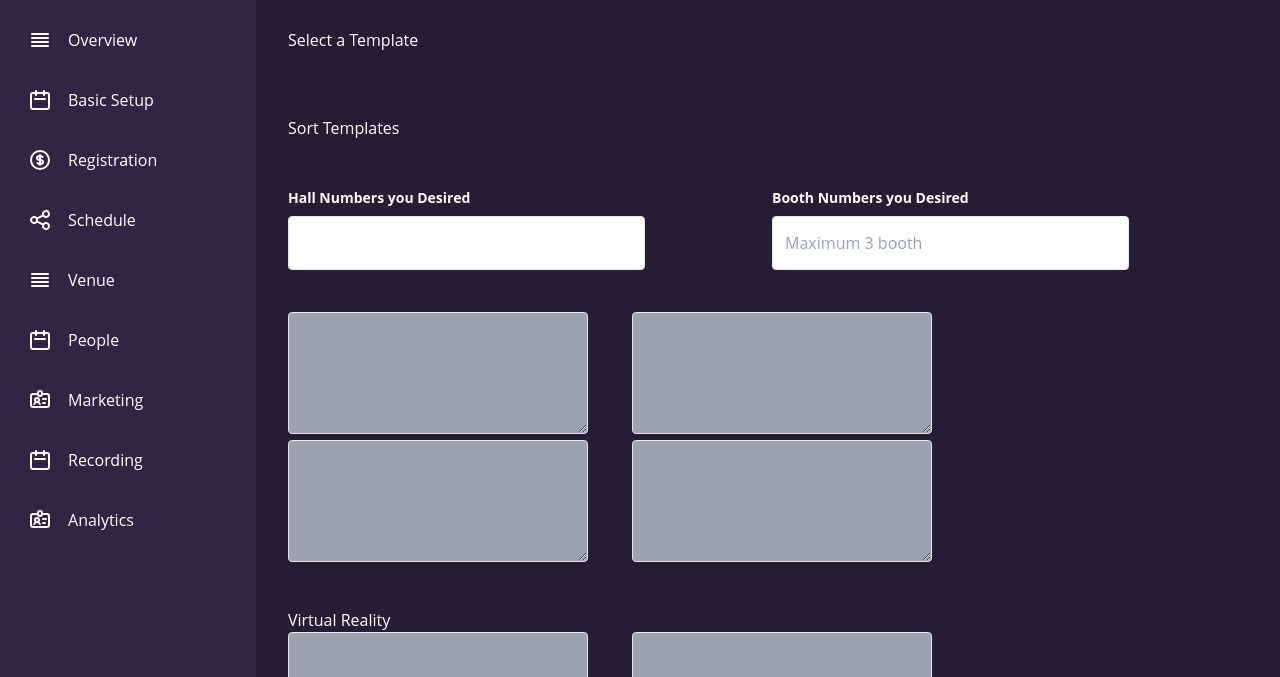
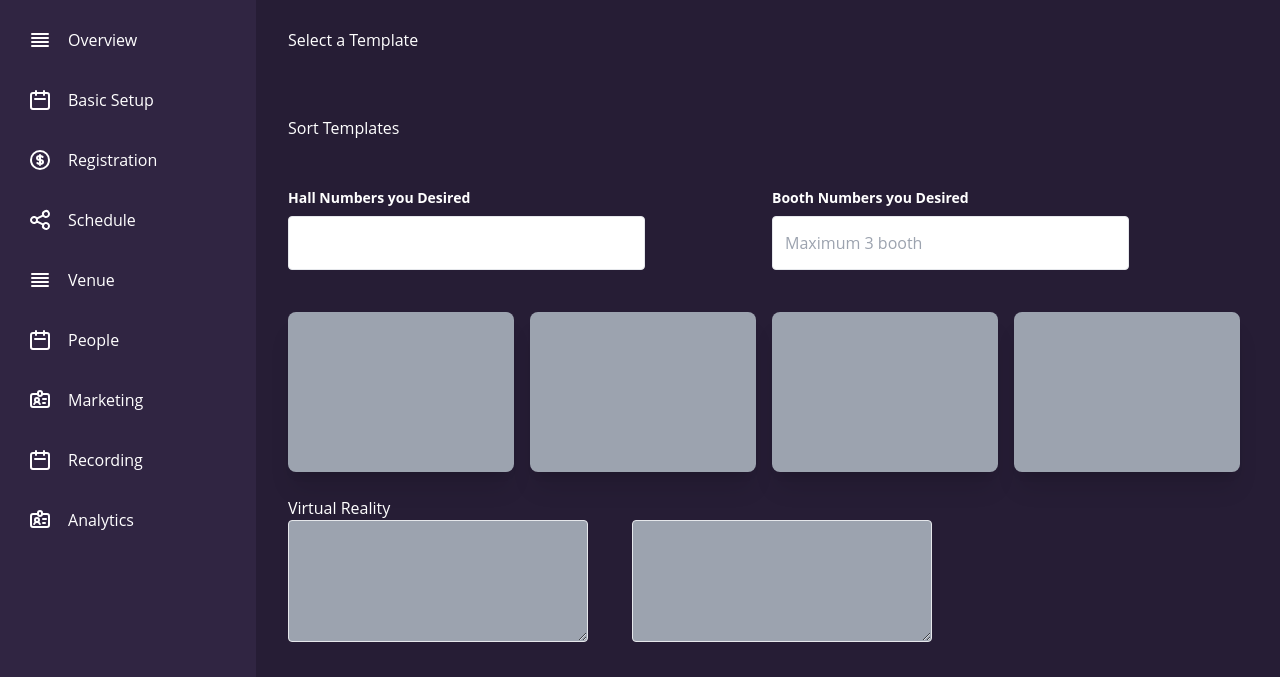
Before and after one commit to Darren-34810/mockup-cr, a website: page src/eventdashboard-overview2.html in a window 1280 px wide. Shown: the part 92-769 px from the top of the page. Drawn offline with Linux system fonts and the light colour scheme.

Commit message:
Update Details in Event Dashboard

```diff
--- a/src/eventdashboard-overview2.html
+++ b/src/eventdashboard-overview2.html
@@ -147,14 +147,18 @@
                                 </div>
                               </div>
 
-                            <div class="flex mb-10">
-                                <div>
-                              <textarea rows="5" cols="30" class="appearance-none border rounded bg-gray-400 mr-10"></textarea>
-                              <textarea rows="5" cols="30" class="appearance-none border rounded bg-gray-400 mr-10"></textarea>
-                              <textarea rows="5" cols="30" class="appearance-none border rounded bg-gray-400 mr-10"></textarea>
-                              <textarea rows="5" cols="30" class="appearance-none border rounded bg-gray-400 mr-10"></textarea>
-                              </div>
+                            <div class="flex my-6">
+                                    <div class="mr-2 h-40 w-2/3 shadow-xl bg-gray-400 rounded-lg">
+                                        </div>
+                                    <div class="mx-2 h-40 w-2/3 shadow-xl bg-gray-400 rounded-lg">
+                                        </div>
+                                    <div class="mx-2 h-40 w-2/3 shadow-xl bg-gray-400 rounded-lg">
+                                        </div>
+                                    <div class="mx-2 h-40 w-2/3 shadow-xl bg-gray-400 rounded-lg">
+                                        </div>
                             </div>
+
+
 
                             <div class="text-white">Virtual Reality</div>
                             <div class="flex">
```
Also changed, not shown: src/eventdashboard-overview1.html (+10 -1 lines), src/eventdashboard-overview3.html (+2 -1 lines), src/eventdashboard-overview4.html (+2 -2 lines), dist/output.css.
